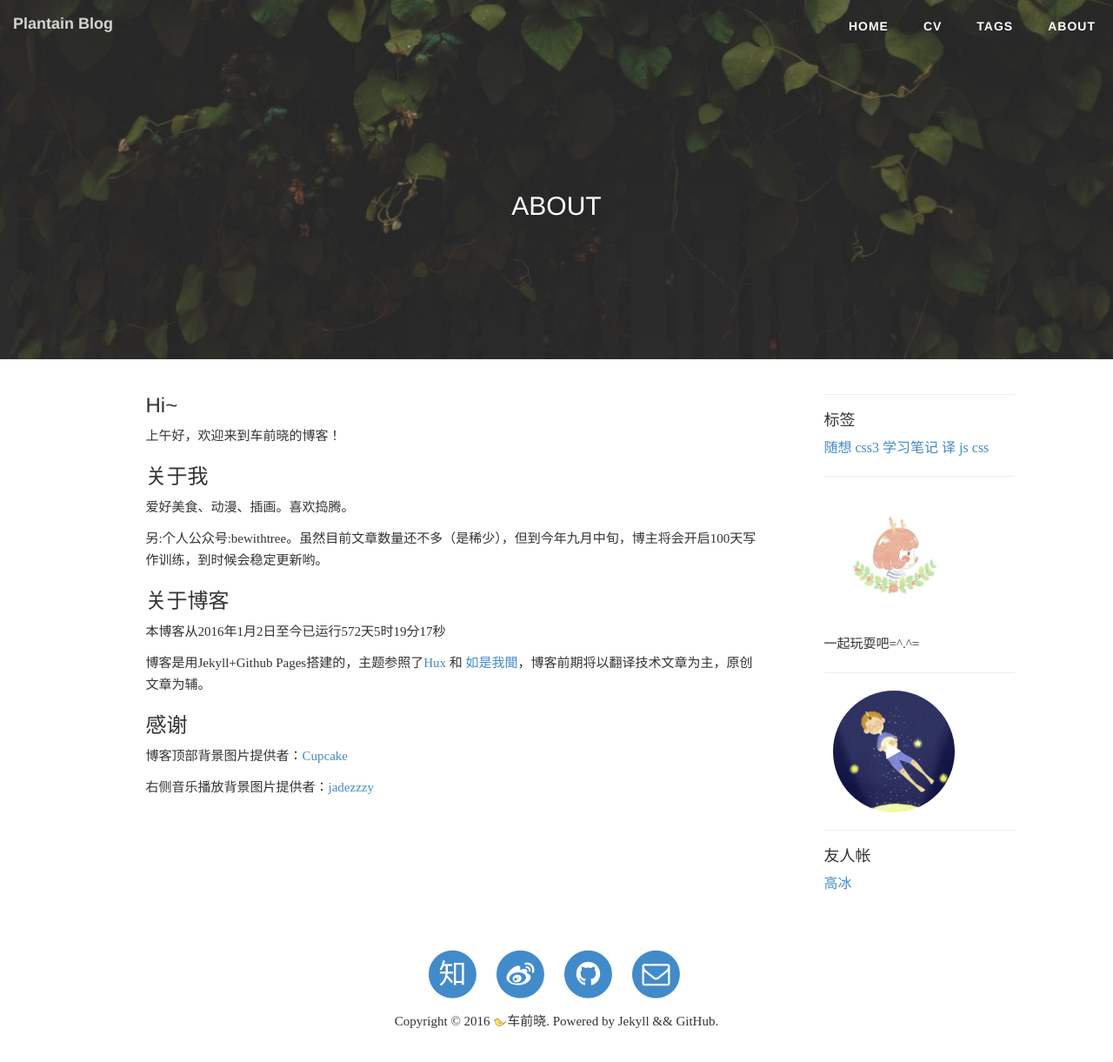
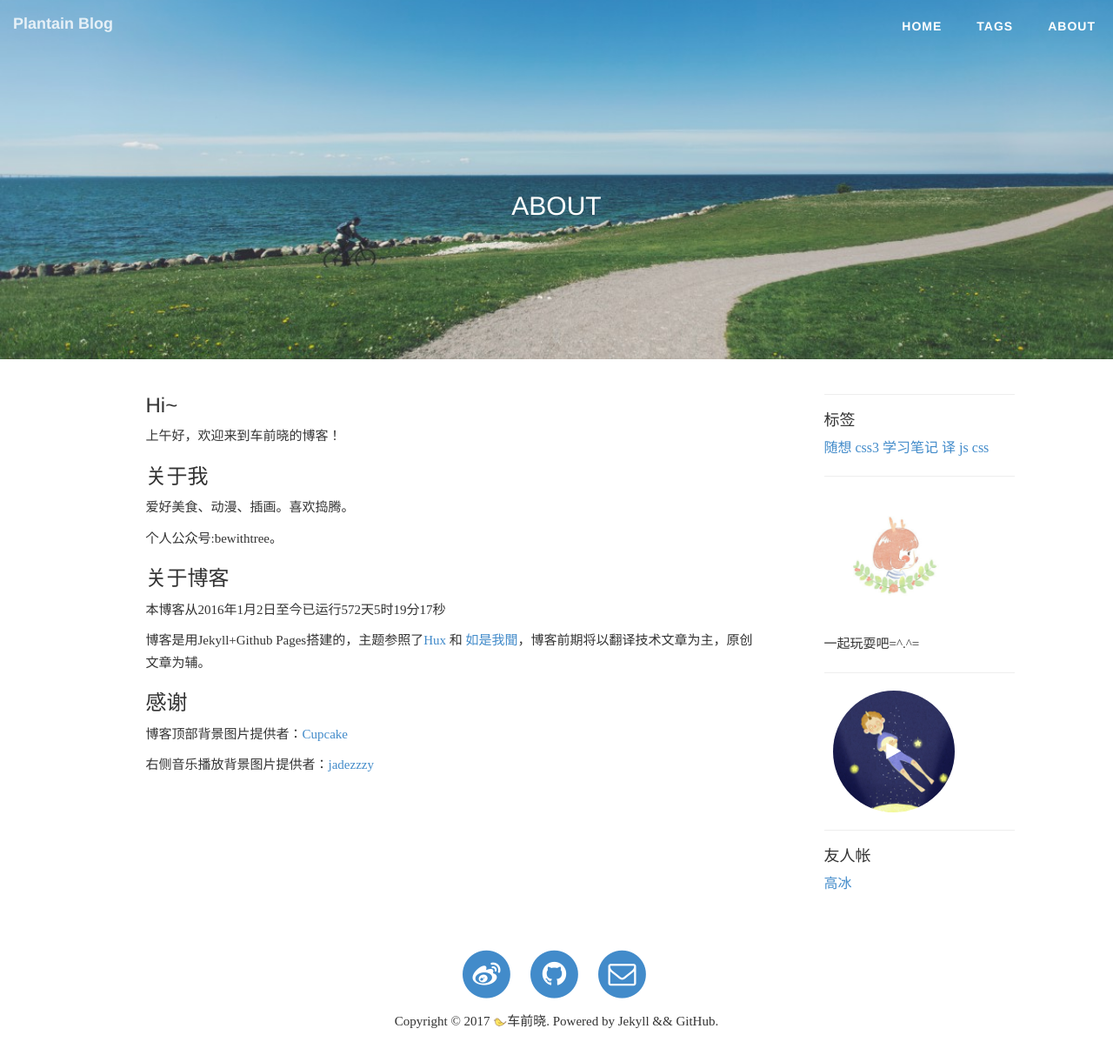
Before and after one commit to cheqianxiao/cheqianxiao.github.io, a Jekyll site: the page built from about.html, in a window 1280 px wide and 1237 px high. Shown: the top 1221 px of the window at 87% size. Built offline with Jekyll 4.4.1, drawn with Linux system fonts in a browser that asks for light colours; nearby versions of some CDN libraries; comment, search, counter and statistics services are not loaded.

Commit message:
change style

```diff
--- a/_config.yml
+++ b/_config.yml
@@ -16,7 +16,7 @@ paginate: 5
 # paginate_path: "blog/page:num"
 
 #gems
-gems: [jekyll-paginate]
+plugins: [jekyll-paginate]
 
 #google analytics
 google_analytics_id: UA-5531632-1
--- a/_includes/footer.html
+++ b/_includes/footer.html
@@ -1,14 +1,14 @@
 <footer>
   <div class="text-center">
     <ul class="list-inline text-center">
-      <li>
+     <!--  <li>
         <a target="_blank" href="https://www.zhihu.com/people/{{ site.zhihu_username }}">
           <span class="fa-stack fa-2x">
             <i class="fa fa-circle fa-stack-2x"></i>
             <i class="fa fa-stack-1x fa-inverse">知</i>
           </span>
         </a>
-      </li>
+      </li> -->
       <li>
         <a target="_blank" href="http://weibo.com/{{ site.weibo_username }}">
           <span class="fa-stack fa-2x">
@@ -34,7 +34,7 @@
         </a>
       </li>
     </ul>
-    <p>Copyright © 2016 <img src="{{ site.baseurl}}/img/logo.ico" alt="">车前晓. Powered by Jekyll && GitHub.</p>
+    <p>Copyright © 2017 <img src="{{ site.baseurl}}/img/logo.ico" alt="">车前晓. Powered by Jekyll && GitHub.</p>
   </div>
 </footer>
 <a href="javascript:;" class="elephant" id="elephant-backtop">
--- a/_includes/nav.html
+++ b/_includes/nav.html
@@ -15,7 +15,7 @@
     <div class="collapse navbar-collapse" id="bs-example-navbar-collapse-1">
       <ul class="nav navbar-nav navbar-right">
         <li><a href="{{ site.baseurl }}/">HOME</a></li>
-        <li><a href="{{ site.baseurl }}/CV/">CV</a></li>
+        <!-- <li><a href="{{ site.baseurl }}/CV/">CV</a></li> -->
         <li><a href="{{ site.baseurl }}/tags.html">TAGS</a></li>
         <li><a href="{{ site.baseurl }}/about.html">ABOUT</a></li>
        <!--  {% for page in site.pages %}{% if page.title %}
--- a/_layouts/page.html
+++ b/_layouts/page.html
@@ -28,7 +28,7 @@ layout: default
       <section class="visible-lg visible-md">
         <hr/>
         <div class="cd"><img class="roll" src="{{ site.baseurl}}/img/cd.jpg" alt=""><i class="fa fa-lg fa-play"></i><i class="fa fa-lg fa-pause"></i></div>
-  			<audio id="player" src="http://link.hhtjim.com/163/22688472.mp3"></audio>
+  			<audio id="player" src="http://link.hhtjim.com/163/496549.mp3"></audio>
       </section>
       <section>
         <hr>
--- a/about.html
+++ b/about.html
@@ -9,7 +9,7 @@ header-img: other-bg.jpg
 <p><span id="say"></span>，欢迎来到车前晓的博客！</p>
 <h3>关于我</h3>
 <p>爱好美食、动漫、插画。喜欢捣腾。</p>
-<p>另:个人公众号:bewithtree。虽然目前文章数量还不多（是稀少），但到今年九月中旬，博主将会开启100天写作训练，到时候会稳定更新哟。</p>
+<p>个人公众号:bewithtree。</p>
 <h3>关于博客</h3>
 <p id="count"></p>
 <p>博客是用Jekyll+Github Pages搭建的，主题参照了<a href="http://huangxuan.me/" target="_blank">Hux</a> 和 <a  href="http://ztpala.com/" target="_blank">如是我聞</a>，博客前期将以翻译技术文章为主，原创文章为辅。</p>
```
Also changed, not shown: README.md, img/other-bg.jpg.
